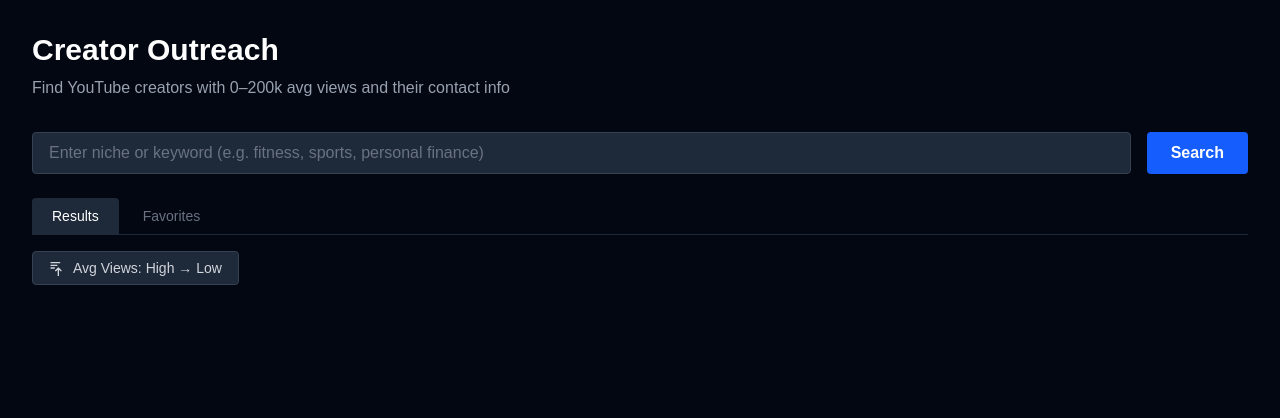
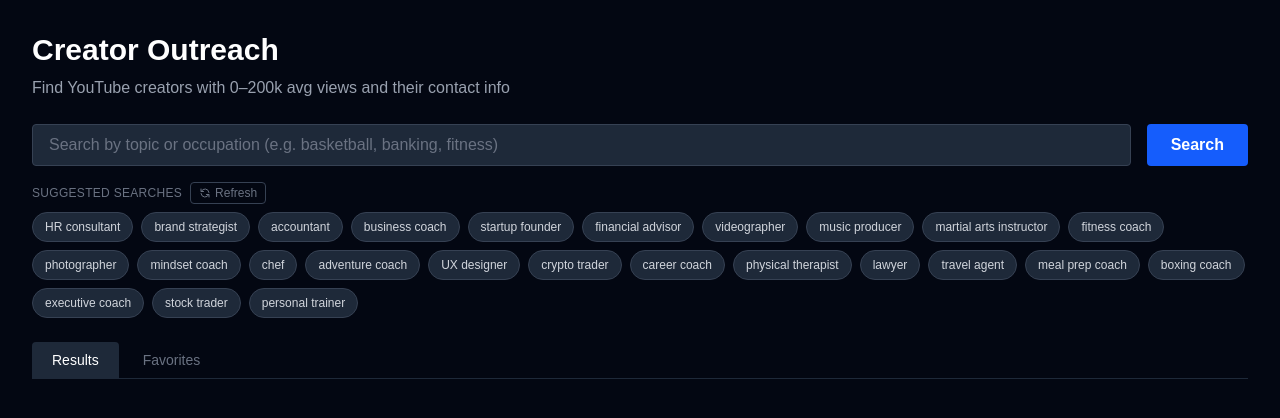
Before and after one commit to oinoilyd/creator-outreach, a Next.js app: page / in a window 1280 px wide. Shown: the top 418 px of the page. Built offline with nearby package versions, Linux system fonts and the light colour scheme.

Commit message:
column header sorting, suggestion chips with refresh button

```diff
--- a/app/page.tsx
+++ b/app/page.tsx
@@ -1,6 +1,6 @@
 'use client'
 
-import { useState, useMemo, useEffect } from 'react'
+import { useState, useMemo, useEffect, useCallback } from 'react'
 
 interface Creator {
   channelId: string
@@ -20,11 +20,48 @@ interface Creator {
   description: string
 }
 
+type SortCol = 'channelName' | 'avgViews' | 'email' | 'website' | 'linkedin' | 'instagram' | 'twitter' | 'tiktok'
+type SortDir = 'asc' | 'desc'
+
+const ALL_OCCUPATIONS = [
+  'fitness coach', 'personal trainer', 'nutritionist', 'life coach', 'business coach',
+  'real estate agent', 'mortgage broker', 'financial advisor', 'stock trader', 'accountant',
+  'basketball coach', 'soccer coach', 'golf instructor', 'tennis coach', 'swimming coach',
+  'yoga instructor', 'CrossFit trainer', 'boxing coach', 'martial arts instructor', 'sports agent',
+  'software developer', 'UX designer', 'product manager', 'data scientist', 'cybersecurity expert',
+  'startup founder', 'venture capitalist', 'marketing consultant', 'SEO expert', 'copywriter',
+  'photographer', 'videographer', 'graphic designer', 'music producer', 'podcast host',
+  'social media manager', 'brand strategist', 'PR consultant', 'content creator', 'influencer',
+  'lawyer', 'tax advisor', 'insurance agent', 'HR consultant', 'executive recruiter',
+  'chef', 'baker', 'restaurant owner', 'food blogger', 'meal prep coach',
+  'physical therapist', 'chiropractor', 'acupuncturist', 'wellness coach', 'mental health coach',
+  'math tutor', 'language teacher', 'coding instructor', 'SAT prep tutor', 'homeschool educator',
+  'interior designer', 'architect', 'contractor', 'electrician', 'plumber',
+  'travel blogger', 'digital nomad', 'tour guide', 'travel agent', 'adventure coach',
+  'crypto trader', 'blockchain developer', 'NFT artist', 'DeFi expert', 'web3 founder',
+  'sales trainer', 'executive coach', 'career coach', 'public speaking coach', 'mindset coach',
+  'divorce lawyer', 'immigration attorney', 'estate planner', 'financial planner', 'wealth manager',
+]
+
+function pickRandom(arr: string[], n: number): string[] {
+  const shuffled = [...arr].sort(() => Math.random() - 0.5)
+  return shuffled.slice(0, n)
+}
+
+function parseSubscribers(s: string): number {
+  if (!s) return 0
+  const n = s.replace(/[^0-9.KkMmBb]/g, '')
+  const num = parseFloat(n)
+  if (s.match(/[Bb]/)) return num * 1e9
+  if (s.match(/[Mm]/)) return num * 1e6
+  if (s.match(/[Kk]/)) return num * 1e3
+  return num || 0
+}
+
 function buildOutreachEmail(c: Creator): string {
   const firstName = c.channelName.split(/[\s,|–-]/)[0]
   const niche = c.description.slice(0, 100).replace(/\n/g, ' ').trim()
   const contentType = niche ? `your ${niche.split(' ').slice(0, 4).join(' ')} content` : 'your content'
-
   const subject = `Your YouTube channel`
   const body = `Hey ${firstName},
 
@@ -37,7 +74,6 @@ Thought it could be worth a quick chat to see if there's anything I could help w
 Either way, feel free to connect on LinkedIn: https://www.linkedin.com/in/ryan-gaynor-6bb934318/
 
 Ryan`
-
   return `mailto:${c.email}?subject=${encodeURIComponent(subject)}&body=${encodeURIComponent(body)}`
 }
 
@@ -57,29 +93,54 @@ function TrashIcon() {
   )
 }
 
+function SortIndicator({ col, sortCol, sortDir }: { col: SortCol, sortCol: SortCol, sortDir: SortDir }) {
+  if (col !== sortCol) return <span className="ml-1 text-gray-600">↕</span>
+  return <span className="ml-1 text-blue-400">{sortDir === 'asc' ? '↑' : '↓'}</span>
+}
+
+function sortCreators(list: Creator[], col: SortCol, dir: SortDir): Creator[] {
+  return [...list].sort((a, b) => {
+    let cmp = 0
+    if (col === 'avgViews') cmp = a.avgViews - b.avgViews
+    else if (col === 'channelName') cmp = a.channelName.localeCompare(b.channelName)
+    else if (col === 'email') cmp = (b.email ? 1 : 0) - (a.email ? 1 : 0)
+    else if (col === 'website') cmp = (b.website ? 1 : 0) - (a.website ? 1 : 0)
+    else if (col === 'linkedin') cmp = (b.linkedin ? 1 : 0) - (a.linkedin ? 1 : 0)
+    else if (col === 'instagram') cmp = (b.instagram ? 1 : 0) - (a.instagram ? 1 : 0)
+    else if (col === 'twitter') cmp = (b.twitter ? 1 : 0) - (a.twitter ? 1 : 0)
+    else if (col === 'tiktok') cmp = (b.tiktok ? 1 : 0) - (a.tiktok ? 1 : 0)
+    return dir === 'asc' ? cmp : -cmp
+  })
+}
+
 function CreatorTable({
-  creators,
-  favorites,
-  onToggleFavorite,
-  onRemoveFavorite,
-  isFavTab,
-  sortOrder,
-  loading,
+  creators, favorites, onToggleFavorite, onRemoveFavorite, isFavTab, loading,
+  sortCol, sortDir, onSort,
 }: {
   creators: Creator[]
   favorites: Set<string>
   onToggleFavorite: (c: Creator) => void
   onRemoveFavorite?: (id: string) => void
   isFavTab: boolean
-  sortOrder: 'high' | 'low'
   loading?: boolean
+  sortCol: SortCol
+  sortDir: SortDir
+  onSort: (col: SortCol) => void
 }) {
-  const sorted = useMemo(() => {
-    if (sortOrder === 'high') return [...creators].sort((a, b) => b.avgViews - a.avgViews)
-    return [...creators].sort((a, b) => a.avgViews - b.avgViews)
-  }, [creators, sortOrder])
+  const sorted = useMemo(() => sortCreators(creators, sortCol, sortDir), [creators, sortCol, sortDir])
 
-  if (sorted.length === 0 && !loading) return <p className="text-gray-500 text-sm mt-4">{isFavTab ? 'No favorites yet — star creators from the Results tab.' : ''}</p>
+  if (sorted.length === 0 && !loading) {
+    return <p className="text-gray-500 text-sm mt-4">{isFavTab ? 'No favorites yet — star creators from the Results tab.' : ''}</p>
+  }
+
+  const Th = ({ col, label }: { col: SortCol, label: string }) => (
+    <th
+      className="text-left px-4 py-3 cursor-pointer hover:text-white select-none whitespace-nowrap"
+      onClick={() => onSort(col)}
+    >
+      {label}<SortIndicator col={col} sortCol={sortCol} sortDir={sortDir} />
+    </th>
+  )
 
   return (
     <div className="overflow-x-auto rounded-lg border border-gray-800">
@@ -87,14 +148,14 @@ function CreatorTable({
         <thead className="bg-gray-800 text-gray-300">
           <tr>
             <th className="px-4 py-3 w-8"></th>
-            <th className="text-left px-4 py-3">Channel</th>
-            <th className="text-left px-4 py-3">Avg Views</th>
-            <th className="text-left px-4 py-3">Email</th>
-            <th className="text-left px-4 py-3">Website</th>
-            <th className="text-left px-4 py-3">LinkedIn</th>
-            <th className="text-left px-4 py-3">Instagram</th>
-            <th className="text-left px-4 py-3">Twitter/X</th>
-            <th className="text-left px-4 py-3">TikTok</th>
+            <Th col="channelName" label="Channel" />
+            <Th col="avgViews" label="Avg Views" />
+            <Th col="email" label="Email" />
+            <Th col="website" label="Website" />
+            <Th col="linkedin" label="LinkedIn" />
+            <Th col="instagram" label="Instagram" />
+            <Th col="twitter" label="Twitter/X" />
+            <Th col="tiktok" label="TikTok" />
             {!isFavTab && <th className="text-left px-4 py-3">Found Via</th>}
             {isFavTab && <th className="px-4 py-3 w-8"></th>}
           </tr>
@@ -103,10 +164,7 @@ function CreatorTable({
           {sorted.map((c, i) => (
             <tr key={c.channelId} className={i % 2 === 0 ? 'bg-gray-900' : 'bg-gray-950'}>
               <td className="px-4 py-3">
-                <button
-                  onClick={() => onToggleFavorite(c)}
-                  className={`transition-colors ${favorites.has(c.channelId) ? 'text-yellow-400' : 'text-gray-600 hover:text-yellow-400'}`}
-                >
+                <button onClick={() => onToggleFavorite(c)} className={`transition-colors ${favorites.has(c.channelId) ? 'text-yellow-400' : 'text-gray-600 hover:text-yellow-400'}`}>
                   <StarIcon filled={favorites.has(c.channelId)} />
                 </button>
               </td>
@@ -115,9 +173,7 @@ function CreatorTable({
               </td>
               <td className="px-4 py-3">{c.avgViews.toLocaleString()}</td>
               <td className="px-4 py-3 text-xs">
-                {c.email
-                  ? <a href={buildOutreachEmail(c)} className="text-green-400 hover:underline">{c.email}</a>
-                  : '—'}
+                {c.email ? <a href={buildOutreachEmail(c)} className="text-green-400 hover:underline">{c.email}</a> : '—'}
               </td>
               <td className="px-4 py-3">
                 {c.website ? <a href={c.website} target="_blank" className="text-blue-400 hover:underline">link</a> : '—'}
@@ -136,11 +192,9 @@ function CreatorTable({
               </td>
               {!isFavTab && (
                 <td className="px-4 py-3">
-                  <span className={`text-xs px-2 py-1 rounded-full ${
-                    c.matchedVia === 'related' ? 'bg-gray-700 text-gray-300' :
-                    c.matchedVia === 'bio' ? 'bg-yellow-900 text-yellow-300' :
-                    'bg-green-900 text-green-300'
-                  }`}>{c.matchedVia || 'name'}</span>
+                  <span className={`text-xs px-2 py-1 rounded-full ${c.matchedVia === 'related' ? 'bg-gray-700 text-gray-300' : c.matchedVia === 'bio' ? 'bg-yellow-900 text-yellow-300' : 'bg-green-900 text-green-300'}`}>
+                    {c.matchedVia || 'name'}
+                  </span>
                 </td>
               )}
               {isFavTab && (
@@ -164,18 +218,26 @@ export default function Home() {
   const [creators, setCreators] = useState<Creator[]>([])
   const [loading, setLoading] = useState(false)
   const [status, setStatus] = useState('')
-  const [sortOrder, setSortOrder] = useState<'high' | 'low'>('high')
+  const [sortCol, setSortCol] = useState<SortCol>('avgViews')
+  const [sortDir, setSortDir] = useState<SortDir>('desc')
   const [activeTab, setActiveTab] = useState<'results' | 'favorites'>('results')
   const [favorites, setFavorites] = useState<Creator[]>([])
   const [favIds, setFavIds] = useState<Set<string>>(new Set())
+  const [suggestions, setSuggestions] = useState<string[]>([])
 
   useEffect(() => {
+    setSuggestions(pickRandom(ALL_OCCUPATIONS, 25))
     try {
       const stored = JSON.parse(localStorage.getItem('creator-favorites') || '[]')
       setFavorites(stored)
       setFavIds(new Set(stored.map((c: Creator) => c.channelId)))
     } catch { /* no stored favorites */ }
   }, [])
+
+  function handleSort(col: SortCol) {
+    if (col === sortCol) setSortDir(d => d === 'asc' ? 'desc' : 'asc')
+    else { setSortCol(col); setSortDir('desc') }
+  }
 
   function saveFavorites(updated: Creator[]) {
     setFavorites(updated)
@@ -184,46 +246,36 @@ export default function Home() {
   }
 
   function toggleFavorite(c: Creator) {
-    if (favIds.has(c.channelId)) {
-      saveFavorites(favorites.filter(f => f.channelId !== c.channelId))
-    } else {
-      saveFavorites([...favorites, c])
-    }
+    if (favIds.has(c.channelId)) saveFavorites(favorites.filter(f => f.channelId !== c.channelId))
+    else saveFavorites([...favorites, c])
   }
 
   function removeFavorite(id: string) {
     saveFavorites(favorites.filter(f => f.channelId !== id))
   }
 
-  async function handleSearch() {
-    if (!keyword.trim()) return
+  const runSearch = useCallback(async (kw: string) => {
+    if (!kw.trim()) return
     setLoading(true)
     setCreators([])
     setActiveTab('results')
     setStatus('Searching YouTube...')
-
     try {
-      const res = await fetch(`/api/search?keyword=${encodeURIComponent(keyword)}&maxResults=${maxResults}`)
+      const res = await fetch(`/api/search?keyword=${encodeURIComponent(kw)}&maxResults=${maxResults}`)
       const data = await res.json()
-
       if (data.error) { setStatus(`Error: ${data.error}`); return }
-
       setCreators(data.channels)
       const queryList = (data.expandedQueries as string[] || []).join(', ')
       setStatus(`Searched: ${queryList} — Found ${data.channels.length} creators. Enriching contact info...`)
-
       const enriched = [...data.channels]
       for (let i = 0; i < enriched.length; i++) {
         const c = enriched[i]
         setStatus(`Enriching ${i + 1} of ${enriched.length}: ${c.channelName}`)
         try {
           const params = new URLSearchParams({
-            name: c.channelName,
-            channelId: c.channelId,
-            website: c.website || '',
-            instagram: c.instagram || '',
-            tiktok: c.tiktok || '',
-            description: (c as any).description || '',
+            name: c.channelName, channelId: c.channelId,
+            website: c.website || '', instagram: c.instagram || '',
+            tiktok: c.tiktok || '', description: c.description || '',
           })
           const r = await fetch(`/api/enrich?${params}`)
           const extra = await r.json()
@@ -239,14 +291,15 @@ export default function Home() {
           setCreators([...enriched])
         } catch { continue }
       }
-
       setStatus(`Done — ${enriched.length} creators found.`)
     } catch (err: any) {
       setStatus(`Error: ${err.message}`)
     } finally {
       setLoading(false)
     }
-  }
+  }, [maxResults])
+
+  async function handleSearch() { await runSearch(keyword) }
 
   async function handleExport(list: Creator[]) {
     const res = await fetch('/api/export', {
@@ -268,68 +321,65 @@ export default function Home() {
     <main className="min-h-screen bg-gray-950 text-white p-8">
       <div className="max-w-7xl mx-auto">
         <h1 className="text-3xl font-bold mb-2">Creator Outreach</h1>
-        <p className="text-gray-400 mb-8">Find YouTube creators with 0–200k avg views and their contact info</p>
+        <p className="text-gray-400 mb-6">Find YouTube creators with 0–200k avg views and their contact info</p>
 
-        <div className="flex gap-4 mb-6 flex-wrap">
+        {/* Search bar */}
+        <div className="flex gap-4 mb-4 flex-wrap">
           <input
             className="flex-1 min-w-64 bg-gray-800 border border-gray-700 rounded px-4 py-2 text-white placeholder-gray-500 focus:outline-none focus:border-blue-500"
-            placeholder="Enter niche or keyword (e.g. fitness, sports, personal finance)"
+            placeholder="Search by topic or occupation (e.g. basketball, banking, fitness)"
             value={keyword}
             onChange={e => setKeyword(e.target.value)}
             onKeyDown={e => e.key === 'Enter' && handleSearch()}
           />
-          <button
-            onClick={handleSearch}
-            disabled={loading}
-            className="bg-blue-600 hover:bg-blue-700 disabled:opacity-50 px-6 py-2 rounded font-semibold"
-          >
+          <button onClick={handleSearch} disabled={loading} className="bg-blue-600 hover:bg-blue-700 disabled:opacity-50 px-6 py-2 rounded font-semibold">
             {loading ? 'Searching...' : 'Search'}
           </button>
           {currentList.length > 0 && (
-            <button
-              onClick={() => handleExport(currentList)}
-              className="bg-green-600 hover:bg-green-700 px-6 py-2 rounded font-semibold"
-            >
+            <button onClick={() => handleExport(currentList)} className="bg-green-600 hover:bg-green-700 px-6 py-2 rounded font-semibold">
               Export Excel
             </button>
           )}
         </div>
 
+        {/* Suggestions bar */}
+        <div className="mb-6">
+          <div className="flex items-center gap-2 mb-2">
+            <span className="text-xs text-gray-500 uppercase tracking-wide">Suggested searches</span>
+            <button
+              onClick={() => setSuggestions(pickRandom(ALL_OCCUPATIONS, 25))}
+              className="text-xs text-gray-500 hover:text-gray-300 flex items-center gap-1 border border-gray-700 rounded px-2 py-0.5 hover:border-gray-500 transition-colors"
+            >
+              <svg xmlns="http://www.w3.org/2000/svg" className="w-3 h-3" fill="none" viewBox="0 0 24 24" stroke="currentColor" strokeWidth={2}>
+                <path strokeLinecap="round" strokeLinejoin="round" d="M4 4v5h.582m15.356 2A8.001 8.001 0 004.582 9m0 0H9m11 11v-5h-.581m0 0a8.003 8.003 0 01-15.357-2m15.357 2H15" />
+              </svg>
+              Refresh
+            </button>
+          </div>
+          <div className="flex flex-wrap gap-2">
+            {suggestions.map(s => (
+              <button
+                key={s}
+                onClick={() => { setKeyword(s); runSearch(s) }}
+                className="text-xs px-3 py-1.5 rounded-full bg-gray-800 text-gray-300 hover:bg-gray-700 hover:text-white border border-gray-700 hover:border-gray-500 transition-colors"
+              >
+                {s}
+              </button>
+            ))}
+          </div>
+        </div>
+
         {/* Tabs */}
         <div className="flex gap-1 mb-4 border-b border-gray-800">
-          <button
-            onClick={() => setActiveTab('results')}
-            className={`px-5 py-2 text-sm font-medium rounded-t transition-colors ${activeTab === 'results' ? 'bg-gray-800 text-white' : 'text-gray-500 hover:text-gray-300'}`}
-          >
+          <button onClick={() => setActiveTab('results')} className={`px-5 py-2 text-sm font-medium rounded-t transition-colors ${activeTab === 'results' ? 'bg-gray-800 text-white' : 'text-gray-500 hover:text-gray-300'}`}>
             Results {creators.length > 0 && <span className="ml-1 text-xs text-gray-400">({creators.length})</span>}
           </button>
-          <button
-            onClick={() => setActiveTab('favorites')}
-            className={`px-5 py-2 text-sm font-medium rounded-t transition-colors ${activeTab === 'favorites' ? 'bg-gray-800 text-white' : 'text-gray-500 hover:text-gray-300'}`}
-          >
+          <button onClick={() => setActiveTab('favorites')} className={`px-5 py-2 text-sm font-medium rounded-t transition-colors ${activeTab === 'favorites' ? 'bg-gray-800 text-white' : 'text-gray-500 hover:text-gray-300'}`}>
             Favorites {favorites.length > 0 && <span className="ml-1 text-xs text-yellow-400">({favorites.length})</span>}
           </button>
         </div>
 
-        {/* Sort toggle */}
-        <div className="flex items-center gap-3 mb-4">
-          <button
-            onClick={() => setSortOrder(s => s === 'high' ? 'low' : 'high')}
-            className="text-sm px-4 py-1.5 rounded bg-gray-800 text-gray-300 hover:bg-gray-700 flex items-center gap-2 border border-gray-700"
-          >
-            <svg xmlns="http://www.w3.org/2000/svg" className="w-4 h-4" fill="none" viewBox="0 0 24 24" stroke="currentColor" strokeWidth={2}>
-              {sortOrder === 'high'
-                ? <path strokeLinecap="round" strokeLinejoin="round" d="M3 4h13M3 8h9M3 12h5m10 4l-4-4m0 0l-4 4m4-4v12" />
-                : <path strokeLinecap="round" strokeLinejoin="round" d="M3 4h13M3 8h9M3 12h5m10-8l-4 4m0 0l-4-4m4 4V4" />
-              }
-            </svg>
-            Avg Views: {sortOrder === 'high' ? 'High → Low' : 'Low → High'}
-          </button>
-        </div>
-
-        {status && activeTab === 'results' && (
-          <p className="text-sm text-gray-400 mb-4">{status}</p>
-        )}
+        {status && activeTab === 'results' && <p className="text-sm text-gray-400 mb-4">{status}</p>}
 
         <CreatorTable
           creators={currentList}
@@ -337,8 +387,10 @@ export default function Home() {
           onToggleFavorite={toggleFavorite}
           onRemoveFavorite={removeFavorite}
           isFavTab={activeTab === 'favorites'}
-          sortOrder={sortOrder}
           loading={loading}
+          sortCol={sortCol}
+          sortDir={sortDir}
+          onSort={handleSort}
         />
       </div>
     </main>
```
